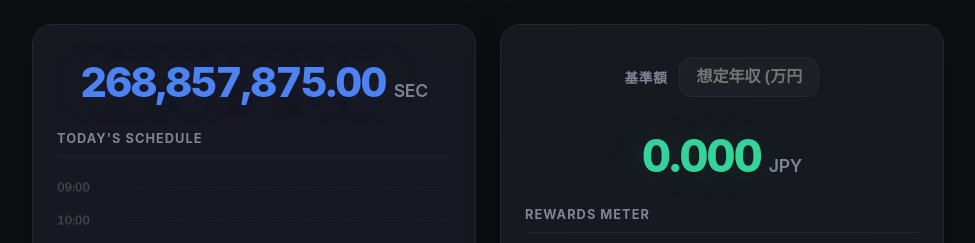
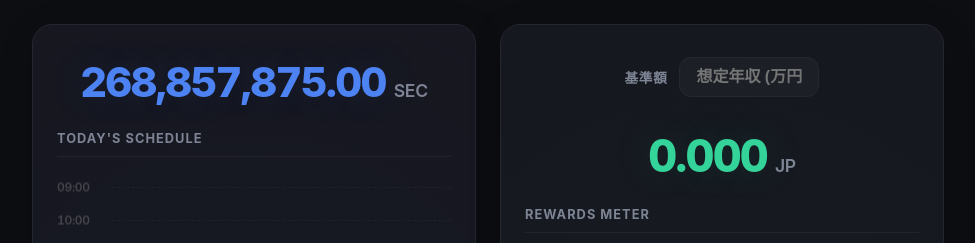
Before and after one commit to TaniguchiCareapp/Count2035, a plain HTML site: page index.html in a window 1280 px wide. Shown: the top 243 px of the page, without its empty margins (152-1127 px from the left). Drawn offline with Linux system fonts and the light colour scheme.

Commit message:
Update index.html

```diff
--- a/index.html
+++ b/index.html
@@ -530,7 +530,7 @@
 
             <div class="display-container">
                 <div class="value money" id="moneyEarned">0.000</div>
-                <div class="unit">JPY</div>
+                <div class="unit">JP</div>
             </div>
 
             <div class="card-title">Rewards Meter</div>
```
